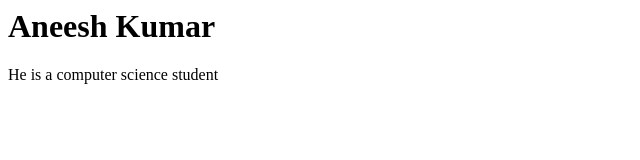
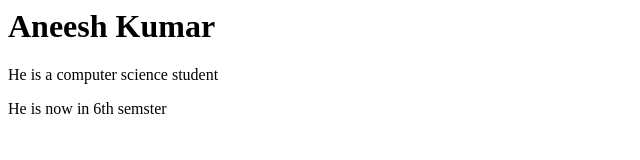
Before and after one commit to aneeshkumar12/gtDemo, a plain HTML site: page index.html in a window 1280 px wide. Shown: the whole page, without its empty margins (0-640 px from the left). Drawn offline with Linux system fonts and the light colour scheme.

Commit message:
3rd commit

```diff
--- a/index.html
+++ b/index.html
@@ -7,5 +7,6 @@
 <body>
     <h1>Aneesh Kumar</h1>
     <p>He is a computer science student</p>
+    <p>He is now in 6th semster</p>
 </body>
 </html>
```
